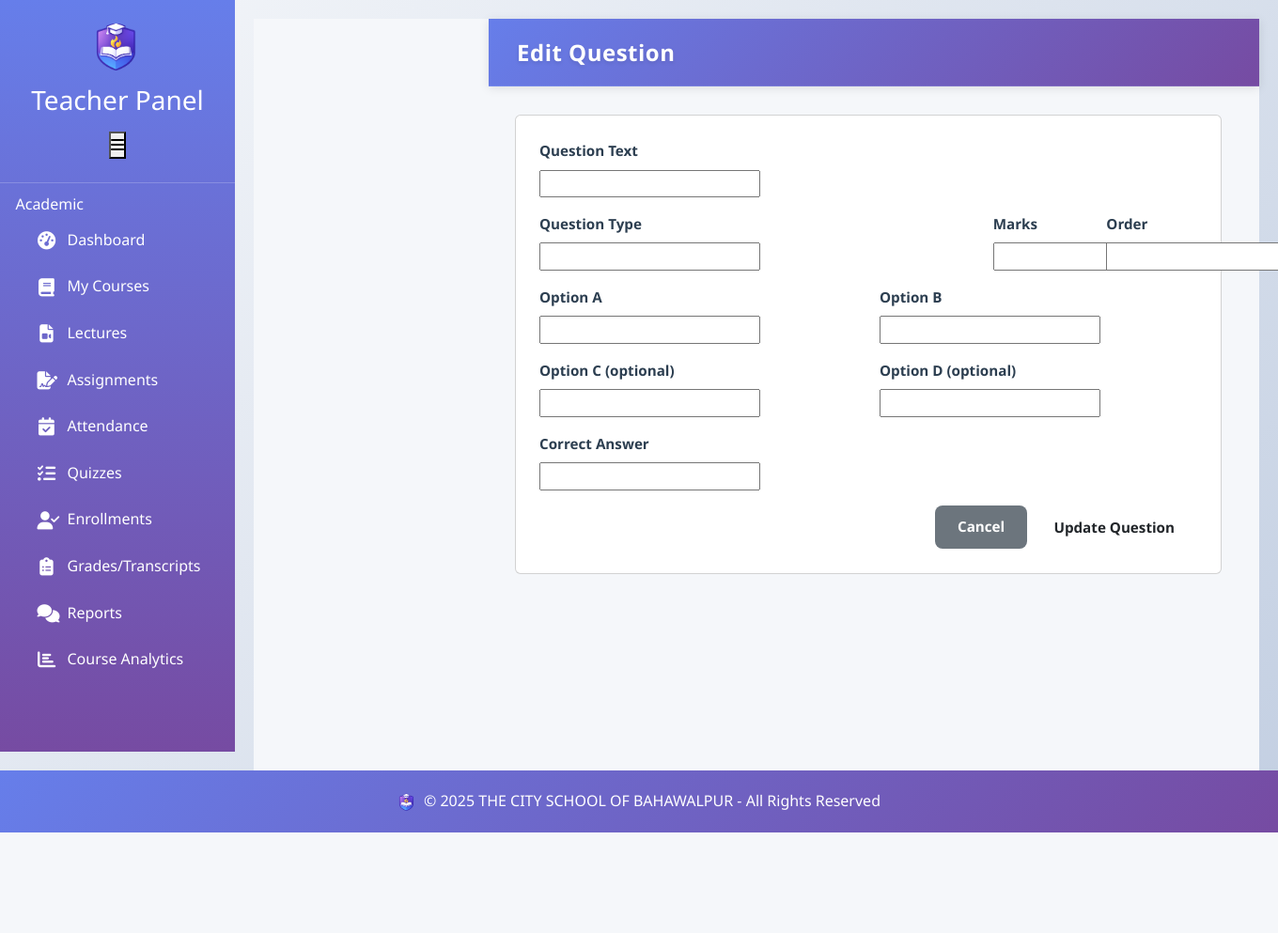
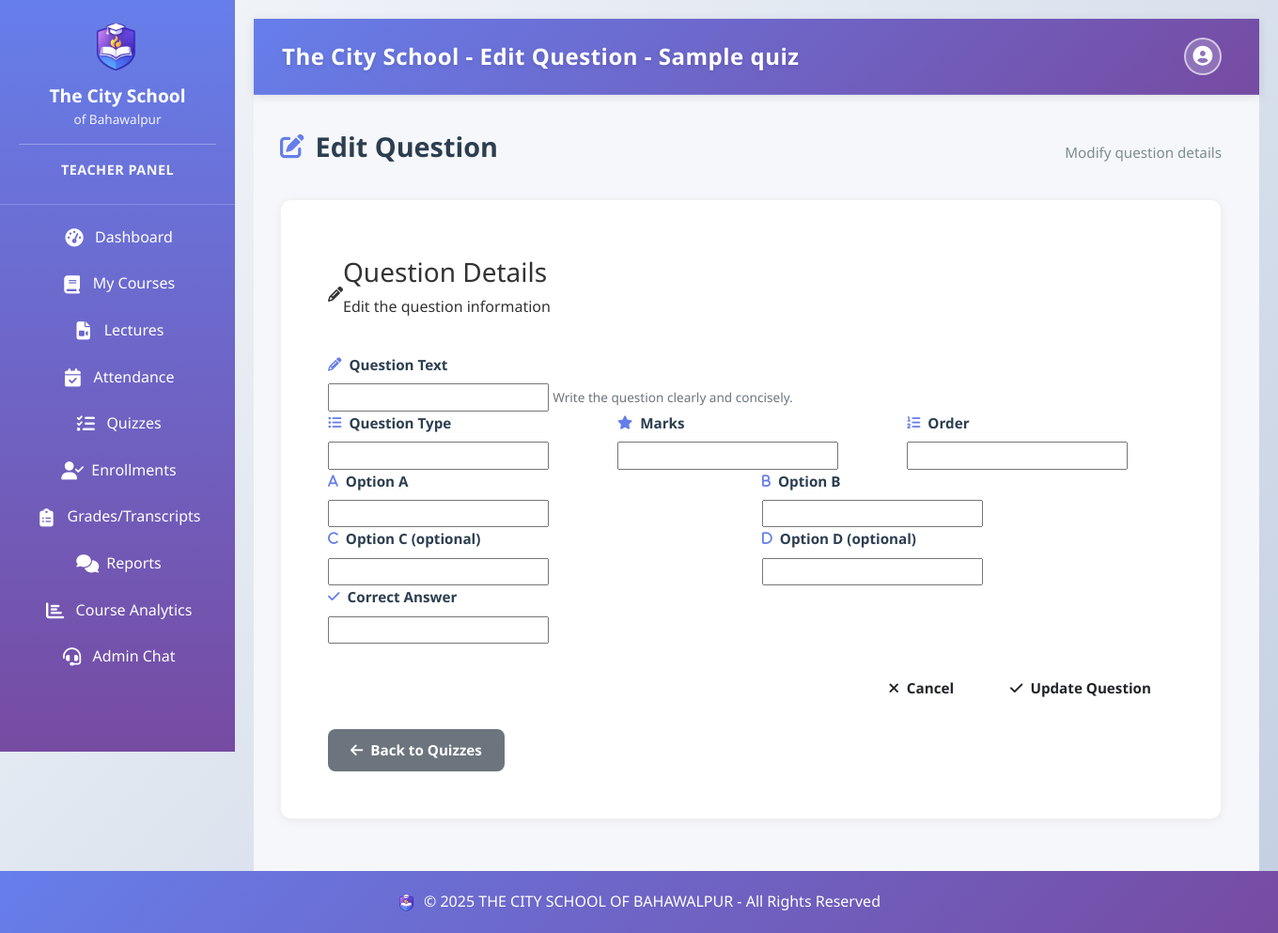
Before and after one commit to MuhammadMoueen/school-app, a Django app: template school_management/templates/teacher/edit_question.html in a window 1360 px wide; the page is wider, and only the part inside the window is pictured. Shown: that part at 94% size. Before the commit the page ends 886 px from the top of that part, so only its background shows below. Run offline with Django 5.2, Linux system fonts and the light colour scheme; the template is opened without the code that fills it: most values are stand-ins (such as "Sample title", 1, 10 or a date in 2020); form fields are guessed from the names that the template uses.

Commit message:
refactor: Align all quiz management pages to teacher panel UI
- Update edit_question.html to use teacher_base.html with MCQ toggle
- Standardize button sizing across all quiz pages (8px 16px padding, 0.9rem font)
- Update quiz_results.html to use teacher_base.html layout
- Ensure consistent icon usage and card styling across all pages

```diff
--- a/school_management/templates/teacher/create_quiz.html
+++ b/school_management/templates/teacher/create_quiz.html
@@ -126,9 +126,9 @@
                 {{ form.is_published }}
                 <label class="form-check-label">Publish (students can take quiz)</label>
             </div>
-            <div class="d-flex justify-content-end gap-2 mt-3">
-                <a href="{% url 'main:manage_quizzes' %}" class="btn btn-secondary">Cancel</a>
-                <button type="submit" class="btn btn-primary">Create Quiz</button>
+            <div style="display: flex; gap: 12px; justify-content: flex-end; margin-top: 24px;">
+                <a href="{% url 'main:manage_quizzes' %}" class="btn btn-secondary" style="padding: 8px 16px; font-size: 0.9rem; font-weight: 600; display: inline-flex; align-items: center; gap: 6px;">Cancel</a>
+                <button type="submit" class="btn btn-primary" style="padding: 8px 16px; font-size: 0.9rem; font-weight: 600; display: inline-flex; align-items: center; gap: 6px;">Create Quiz</button>
             </div>
         </form>
     </div>
--- a/school_management/templates/teacher/edit_question.html
+++ b/school_management/templates/teacher/edit_question.html
@@ -1,77 +1,148 @@
-{% extends 'shared/base.html' %}
+{% extends 'teacher/teacher_base.html' %}
 {% load static %}
 
-{% block title %}Edit Question{% endblock %}
+{% block page_title %}Edit Question{% endblock %}
+{% block topbar_title %}The City School - Edit Question - {{ quiz.title }}{% endblock %}
 
-{% block extra_css %}
-<link rel="stylesheet" href="{% static 'css/teacher.css' %}">
+{% block page_css %}
+<link rel="stylesheet" href="{% static 'css/quiz-system.css' %}">
+<link rel="stylesheet" href="{% static 'css/add-questions.css' %}">
 {% endblock %}
 
-{% block content %}
-<div class="teacher-layout">
-    {% include 'teacher/sidebar.html' %}
+{% block page_content %}
+<div class="page-header-section">
+    <div class="page-header-content">
+        <h2 class="page-main-title">
+            <i class="fas fa-edit"></i> Edit Question
+        </h2>
+        <p class="page-subtitle">Modify question details</p>
+    </div>
+</div>
 
-    <div class="teacher-content">
-        <header class="teacher-topbar">
-            <button class="sidebar-toggle-btn" id="sidebarToggleBtn"><i class="fas fa-bars"></i></button>
-            <div class="topbar-left"><h1 class="page-title">Edit Question</h1></div>
-        </header>
+<div class="content-card">
+    <div class="card-body card-body-pad-20">
 
-        <main class="page-content">
-            <div class="card">
-                <div class="card-body">
-                    <form method="post">
+        <!-- EDIT QUESTION FORM -->
+        <div class="premium-card">
+            <div class="section-header">
+                <div class="section-header-icon">
+                    <i class="fas fa-pencil-alt"></i>
+                </div>
+                <div style="flex: 1;">
+                    <h3>Question Details</h3>
+                    <p>Edit the question information</p>
+                </div>
+            </div>
+
+            <form method="post" enctype="multipart/form-data">
                 {% csrf_token %}
-                        <div class="mb-3">
-                            <label class="form-label">Question Text</label>
+
+                <div class="form-group-section">
+                    <label class="form-label"><i class="fas fa-pencil-alt"></i> Question Text</label>
                     {{ form.question_text }}
+                    <span class="help-text">Write the question clearly and concisely.</span>
                 </div>
+
                 <div class="row">
-                            <div class="col-md-8 mb-3">
-                                <label class="form-label">Question Type</label>
+                    <div class="col-md-4">
+                        <div class="form-group-section">
+                            <label class="form-label"><i class="fas fa-list-ul"></i> Question Type</label>
                             {{ form.question_type }}
                         </div>
-                            <div class="col-md-2 mb-3">
-                                <label class="form-label">Marks</label>
+                    </div>
+                    <div class="col-md-4">
+                        <div class="form-group-section">
+                            <label class="form-label"><i class="fas fa-star"></i> Marks</label>
                             {{ form.marks }}
                         </div>
-                            <div class="col-md-2 mb-3">
-                                <label class="form-label">Order</label>
+                    </div>
+                    <div class="col-md-4">
+                        <div class="form-group-section">
+                            <label class="form-label"><i class="fas fa-list-ol"></i> Order</label>
                             {{ form.order }}
                         </div>
                     </div>
+                </div>
+
+                <!-- MCQ OPTIONS (Hidden for subjective) -->
+                <div id="mcqOptions">
                     <div class="row">
-                            <div class="col-md-6 mb-3">
-                                <label class="form-label">Option A</label>
+                        <div class="col-md-6">
+                            <div class="form-group-section">
+                                <label class="form-label"><i class="fas fa-a"></i> Option A</label>
                                 {{ form.option_a }}
                             </div>
-                            <div class="col-md-6 mb-3">
-                                <label class="form-label">Option B</label>
+                        </div>
+                        <div class="col-md-6">
+                            <div class="form-group-section">
+                                <label class="form-label"><i class="fas fa-b"></i> Option B</label>
                                 {{ form.option_b }}
                             </div>
                         </div>
+                    </div>
+
                     <div class="row">
-                            <div class="col-md-6 mb-3">
-                                <label class="form-label">Option C (optional)</label>
+                        <div class="col-md-6">
+                            <div class="form-group-section">
+                                <label class="form-label"><i class="fas fa-c"></i> Option C (optional)</label>
                                 {{ form.option_c }}
                             </div>
-                            <div class="col-md-6 mb-3">
-                                <label class="form-label">Option D (optional)</label>
+                        </div>
+                        <div class="col-md-6">
+                            <div class="form-group-section">
+                                <label class="form-label"><i class="fas fa-d"></i> Option D (optional)</label>
                                 {{ form.option_d }}
                             </div>
                         </div>
-                        <div class="mb-3">
-                            <label class="form-label">Correct Answer</label>
+                    </div>
+
+                    <div class="form-group-section">
+                        <label class="form-label"><i class="fas fa-check"></i> Correct Answer</label>
                         {{ form.correct_answer }}
                     </div>
-                        <div class="text-end">
-                            <a href="{% url 'main:add_questions' quiz.id %}" class="btn btn-secondary">Cancel</a>
-                            <button type="submit" class="btn btn-gradient">Update Question</button>
+                </div>
+
+                <div style="margin-top: 24px; display: flex; gap: 12px; justify-content: flex-end;">
+                    <a href="{% url 'main:add_questions' quiz.id %}" class="btn btn-cancel">
+                        <i class="fas fa-times"></i> Cancel
+                    </a>
+                    <button type="submit" class="btn btn-add-question">
+                        <i class="fas fa-check"></i> Update Question
+                    </button>
                 </div>
             </form>
         </div>
+
+        <div style="margin-top: 20px; display: flex; justify-content: space-between;">
+            <a href="{% url 'main:manage_quizzes' %}" class="btn btn-secondary">
+                <i class="fas fa-arrow-left"></i> Back to Quizzes
+            </a>
         </div>
-        </main>
+
     </div>
 </div>
+
 {% endblock %}
+
+{% block page_scripts %}
+<script src="{% static 'js/add-questions.js' %}"></script>
+<script>
+    // Show/hide MCQ options based on question type
+    document.addEventListener('DOMContentLoaded', function() {
+        const questionTypeSelect = document.querySelector('[name="question_type"]');
+        const mcqOptions = document.getElementById('mcqOptions');
+
+        function toggleMCQOptions() {
+            const questionType = questionTypeSelect.value;
+            if (questionType === 'subjective') {
+                mcqOptions.style.display = 'none';
+            } else {
+                mcqOptions.style.display = 'block';
+            }
+        }
+
+        toggleMCQOptions();
+        questionTypeSelect.addEventListener('change', toggleMCQOptions);
+    });
+</script>
+{% endblock %}
--- a/school_management/templates/teacher/edit_quiz.html
+++ b/school_management/templates/teacher/edit_quiz.html
@@ -126,9 +126,9 @@
                 {{ form.is_published }}
                 <label class="form-check-label">Publish (students can take quiz)</label>
             </div>
-            <div class="d-flex justify-content-end gap-2 mt-3">
-                <a href="{% url 'main:manage_quizzes' %}" class="btn btn-secondary">Cancel</a>
-                <button type="submit" class="btn btn-primary">Update Quiz</button>
+            <div style="display: flex; gap: 12px; justify-content: flex-end; margin-top: 24px;">
+                <a href="{% url 'main:manage_quizzes' %}" class="btn btn-secondary" style="padding: 8px 16px; font-size: 0.9rem; font-weight: 600; display: inline-flex; align-items: center; gap: 6px;">Cancel</a>
+                <button type="submit" class="btn btn-primary" style="padding: 8px 16px; font-size: 0.9rem; font-weight: 600; display: inline-flex; align-items: center; gap: 6px;">Update Quiz</button>
             </div>
         </form>
     </div>
```
Also changed, not shown: school_management/templates/teacher/quiz_results.html (+40 -21 lines). Lines whose indentation alone changed are shown as unchanged.
